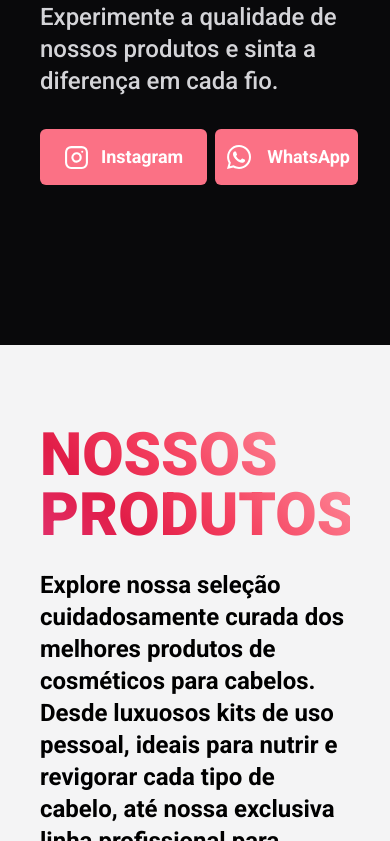
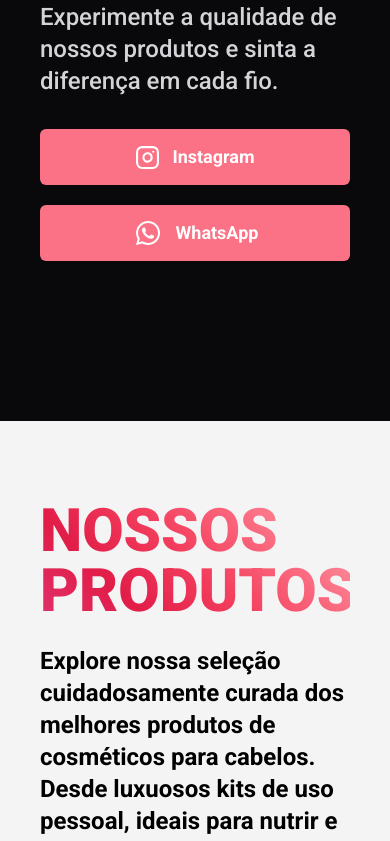
Before and after one commit to luislong0/mp-cosmeticos, a Next.js app: page / in a window 390 px wide. Shown: the part 2163-3004 px from the top of the page. Built offline with nearby package versions, Linux system fonts and the light colour scheme; what tailwindcss-gradients would draw is missing.

Commit message:
finish the landing page

```diff
--- a/src/components/Buttons/SocialMedia.tsx
+++ b/src/components/Buttons/SocialMedia.tsx
@@ -7,13 +7,13 @@ interface SocialMediaProps {
 
 export function SocialMedia({ name, socialMedia, svg }: SocialMediaProps) {
   return (
-    <div>
+    <div className="w-full sm:w-fit">
       {socialMedia === 'Instagram' && (
         <a
           href="https://www.instagram.com/mpcosmeticos.ofc/"
           target="_blank"
           rel="noreferrer"
-          className="flex h-14 max-w-fit items-center justify-center gap-3 rounded-md bg-rose-400 px-6 py-3 font-bold text-white transition-all hover:scale-105 hover:bg-rose-500 hover:text-white"
+          className="flex h-14 max-w-full items-center justify-center gap-3 rounded-md bg-rose-400 px-6 py-3 font-bold text-white transition-all hover:scale-105 hover:bg-rose-500 hover:text-white sm:max-w-fit"
         >
           {svg}
           <span className="text-lg">{name}</span>
@@ -25,7 +25,7 @@ export function SocialMedia({ name, socialMedia, svg }: SocialMediaProps) {
           href={'https://contate.me/mp-cosmeticos'}
           target="_blank"
           rel="noreferrer"
-          className="flex h-14 max-w-fit items-center justify-center gap-3 rounded-md bg-rose-400 px-6 py-3 font-bold text-white transition-all hover:scale-105 hover:bg-rose-500 hover:text-white"
+          className="flex h-14 max-w-full items-center justify-center gap-3 rounded-md bg-rose-400 px-6 py-3 font-bold text-white transition-all hover:scale-105 hover:bg-rose-500 hover:text-white sm:max-w-fit"
         >
           {svg}
           <span className="text-lg">{name}</span>
--- a/src/components/Sessions/About.tsx
+++ b/src/components/Sessions/About.tsx
@@ -36,7 +36,7 @@ export function About() {
             produtos e sinta a diferença em cada fio.
           </span>
 
-          <div className="flex items-center gap-2 sm:gap-10">
+          <div className="flex w-full flex-col items-center gap-5 sm:flex-row sm:gap-10">
             <SocialMedia
               socialMedia="Instagram"
               name="Instagram"
--- a/src/components/Sessions/Products.tsx
+++ b/src/components/Sessions/Products.tsx
@@ -58,7 +58,7 @@ export function Products() {
         </div>
 
         <div className="flex flex-col gap-2 text-xl font-medium">
-          <h3 className="bg-rose-gradient bg-clip-text text-4xl font-extrabold uppercase text-transparent">
+          <h3 className="bg-rose-gradient bg-clip-text text-5xl font-extrabold uppercase text-transparent">
             Catálogo
           </h3>
 
```
